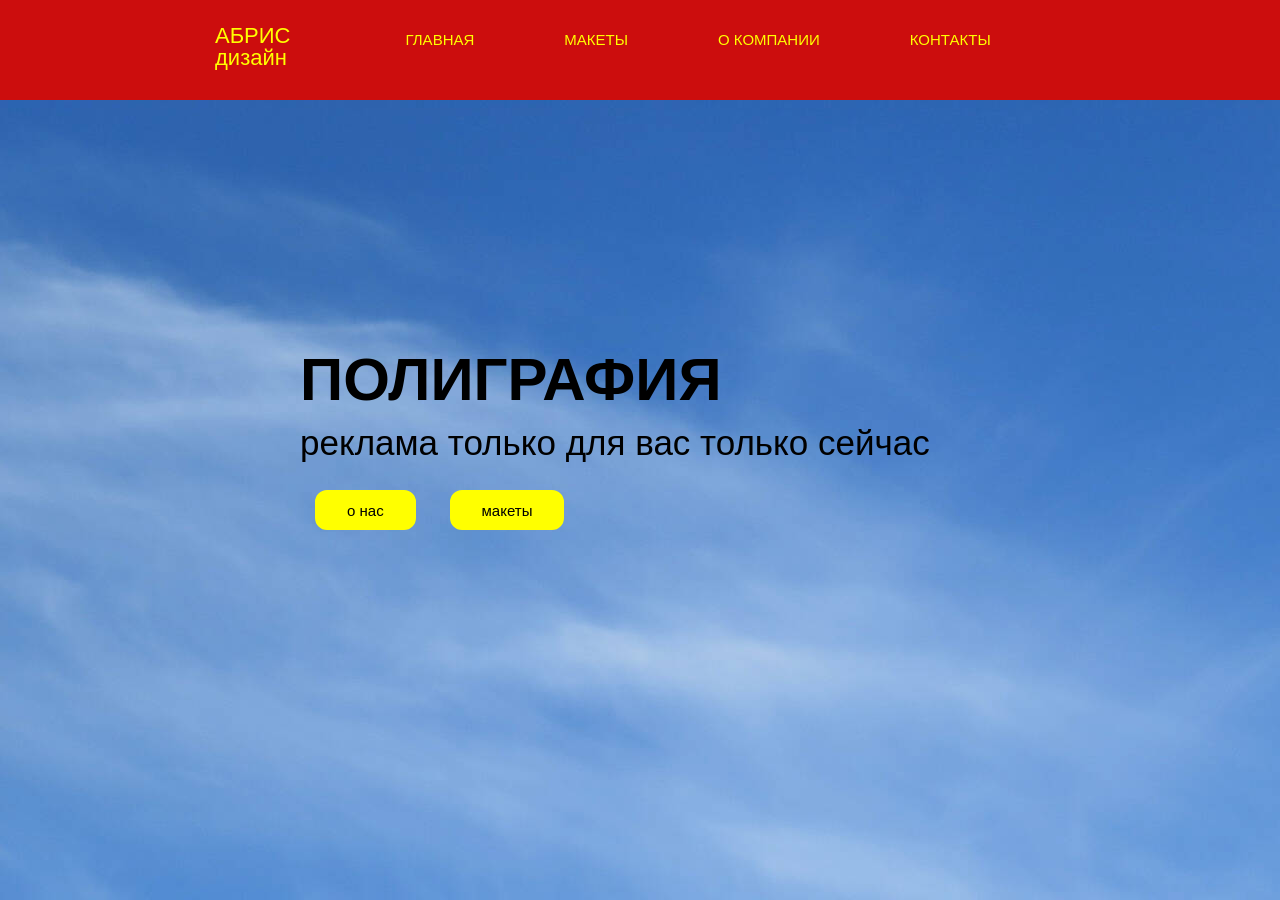
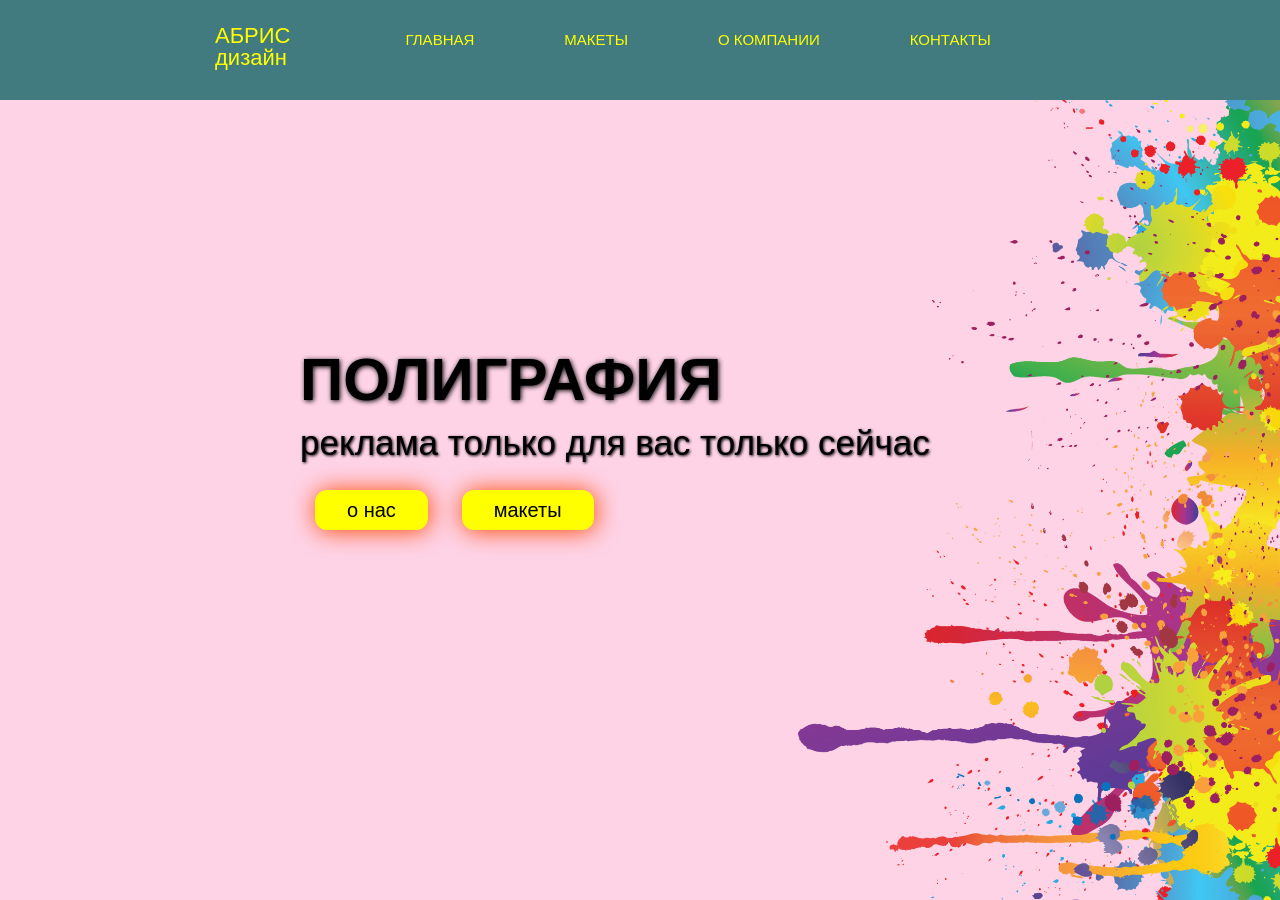
Before and after one commit to edich08/edich08.github.io, a plain HTML site: page src/index.html in a window 1280 px wide. Drawn offline with Linux system fonts and the light colour scheme.

Commit message:
Add files via upload

```diff
--- a/src/css/style.css
+++ b/src/css/style.css
@@ -4,7 +4,7 @@ body{
 nav{
 	width: 100%;
 	height: 100px;
-	background: #CC0D0D;
+	background: #427b7f;
 }
 .logo{
 	color: yellow;
@@ -30,20 +30,25 @@ nav{
 .main{
 	width: 100%;
 	height: 100%;
-	background-image: url("../img/sky.jpg");
+	background: url("../img/бок1.png") 100% 100%/ auto 100% no-repeat, url("../img/розовыйфон.jpg");
 }
 
 .title__container{
 	float: left;
 	margin: 250px 0px 0px 300px;
 }
+.title__container img{
+
+}
 .title__container h1{
 	font-size: 60px;
 	font-weight: bold;
+	text-shadow: 1px 1px 5px black;
 }
 .title__container h2{
 	font-size: 35px;
 	margin-top: 15px;
+	text-shadow: 1px 1px 3px black;
 }
 .title__container input{
 	height: 40px;
@@ -51,7 +56,8 @@ nav{
 	border: 2px solid yellow;
 	background: yellow;
 	border-radius: 12px;
-	font-size: 15px;
+	font-size: 20px;
 	padding: 0px 30px;
 	margin: 30px 15px 0px 15px;
+	box-shadow: 1px 1px 25px orangered;
 }
```
Also changed, not shown: src/index.html (+1 -0 lines), src/img/palitra.png (added), src/img/palitra1.jpg (added), src/img/бок1.png (added), src/img/розовыйфон.jpg (added).
